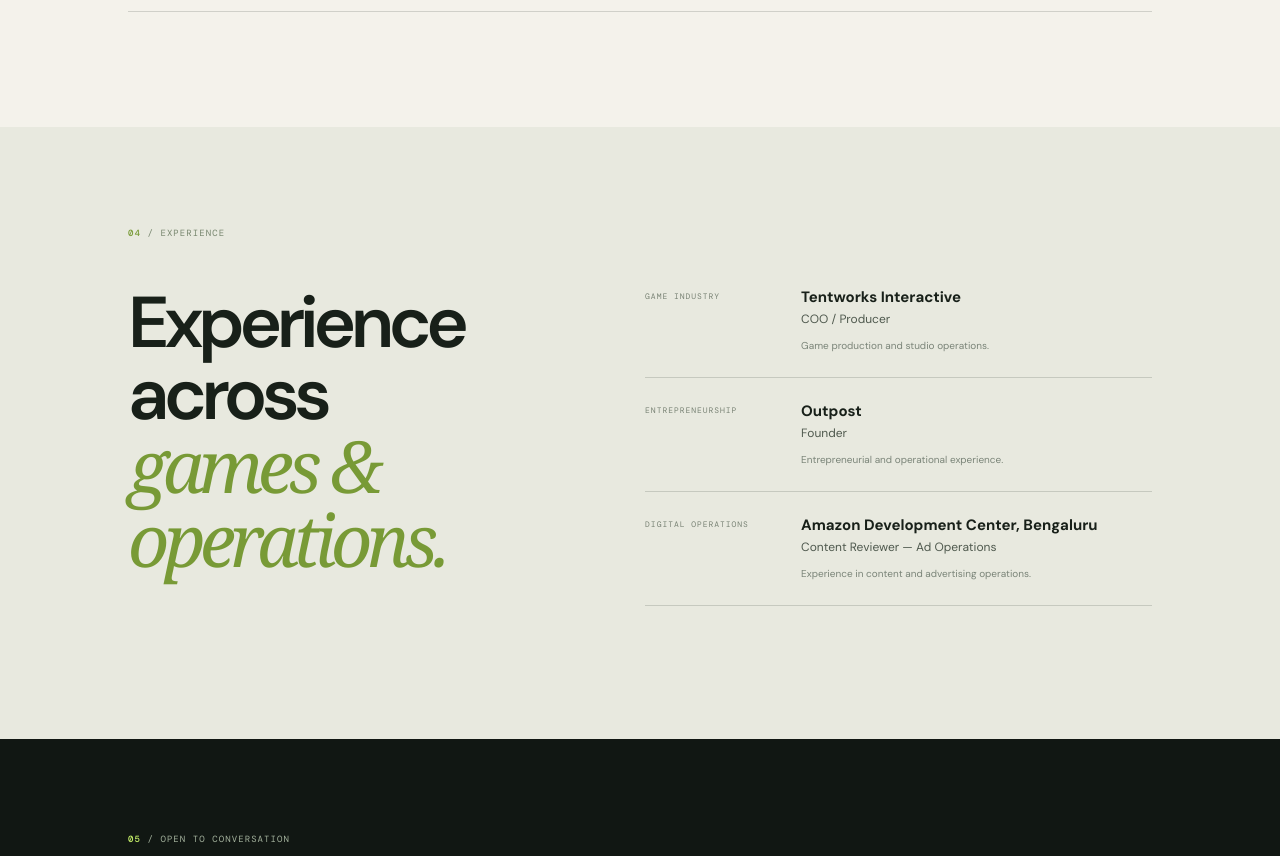
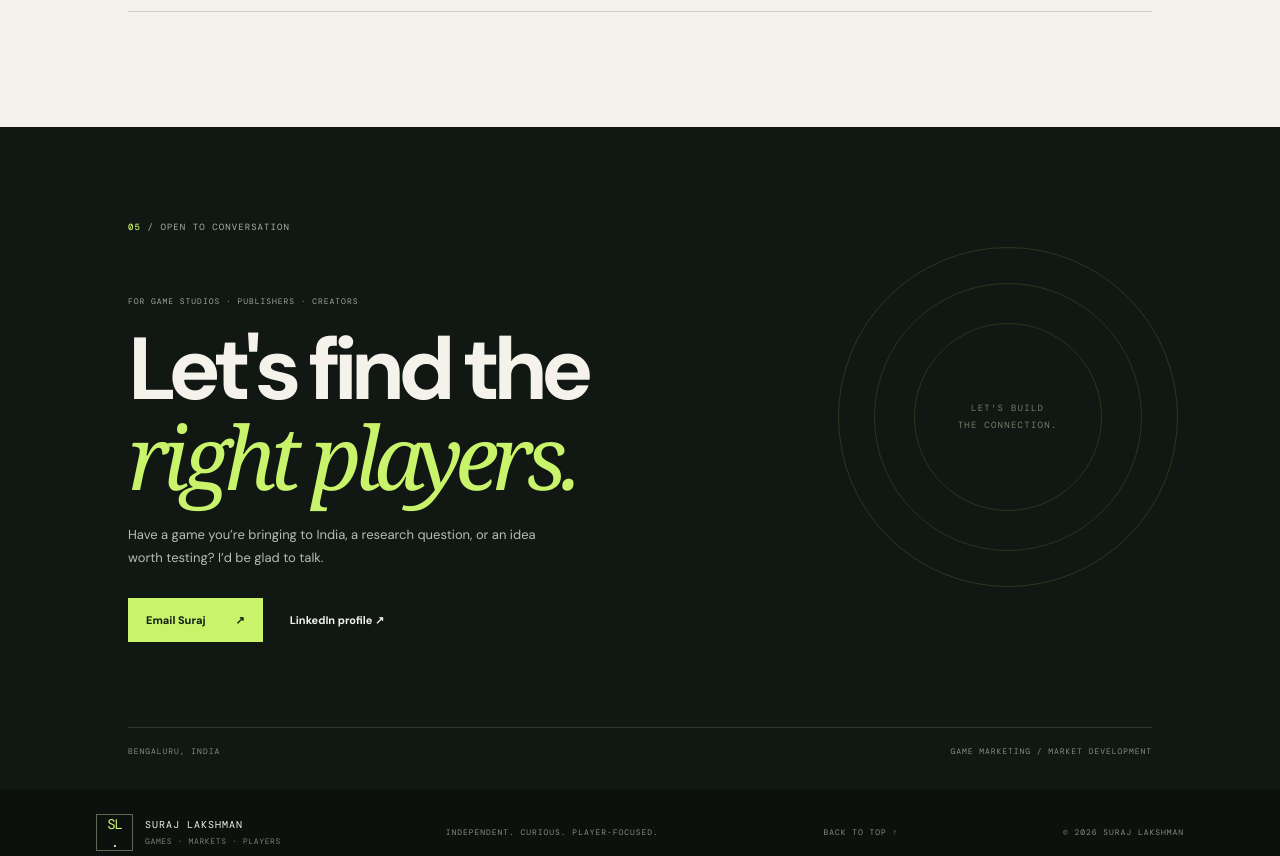
Before and after one commit to laksuraj/suraj-lakshman.github.io, a plain HTML site: page index.html in a window 1280 px wide. Shown: the part 3560-4416 px from the top of the page. Drawn offline with nearby package versions, Linux system fonts and the light colour scheme; a web font is replaced by a local one.

Commit message:
Remove experience section from index.html
Removed the experience section from the HTML document.

```diff
--- a/index.html
+++ b/index.html
@@ -86,14 +86,6 @@
       </div>
     </section>
 
-    <section class="experience section" id="experience">
-      <div class="section-label"><span>04</span> / EXPERIENCE</div>
-      <div class="experience-grid"><h2>Experience across<br><em>games & operations.</em></h2><div class="career-list">
-        <article><div class="career-year">GAME INDUSTRY</div><div><h3>Tentworks Interactive</h3><p>COO / Producer</p><small>Game production and studio operations.</small></div></article>
-        <article><div class="career-year">ENTREPRENEURSHIP</div><div><h3>Outpost</h3><p>Founder</p><small>Entrepreneurial and operational experience.</small></div></article>
-        <article><div class="career-year">DIGITAL OPERATIONS</div><div><h3>Amazon Development Center, Bengaluru</h3><p>Content Reviewer — Ad Operations</p><small>Experience in content and advertising operations.</small></div></article>
-      </div></div>
-    </section>
 
     <section class="contact" id="contact">
       <div class="contact-decoration"><span>LET'S BUILD<br>THE CONNECTION.</span></div>
```
